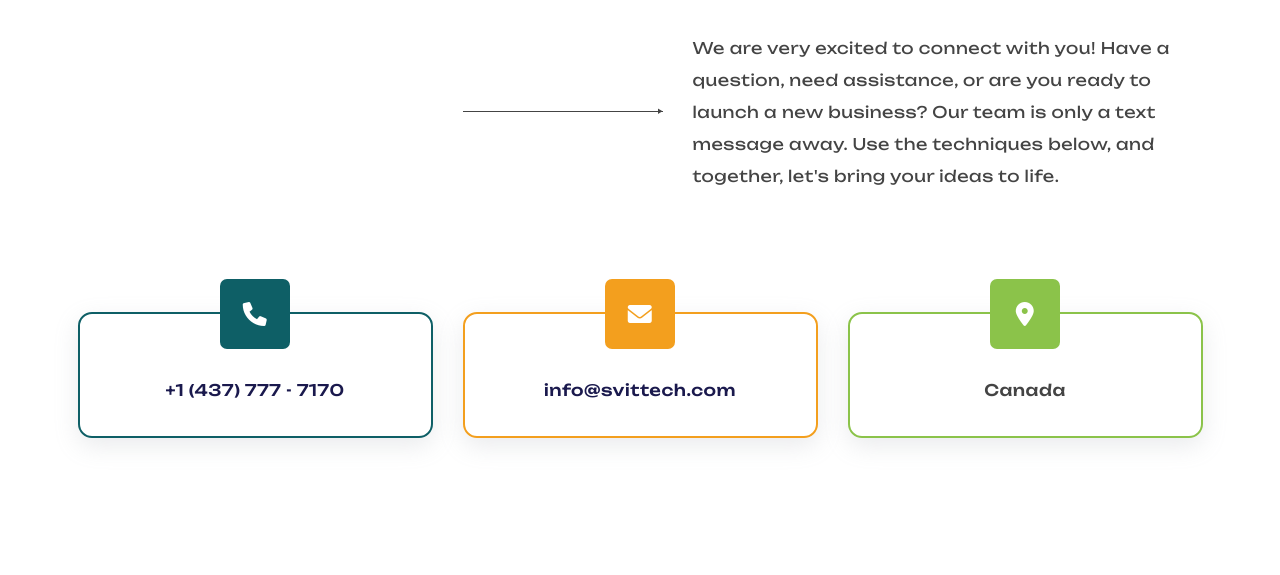
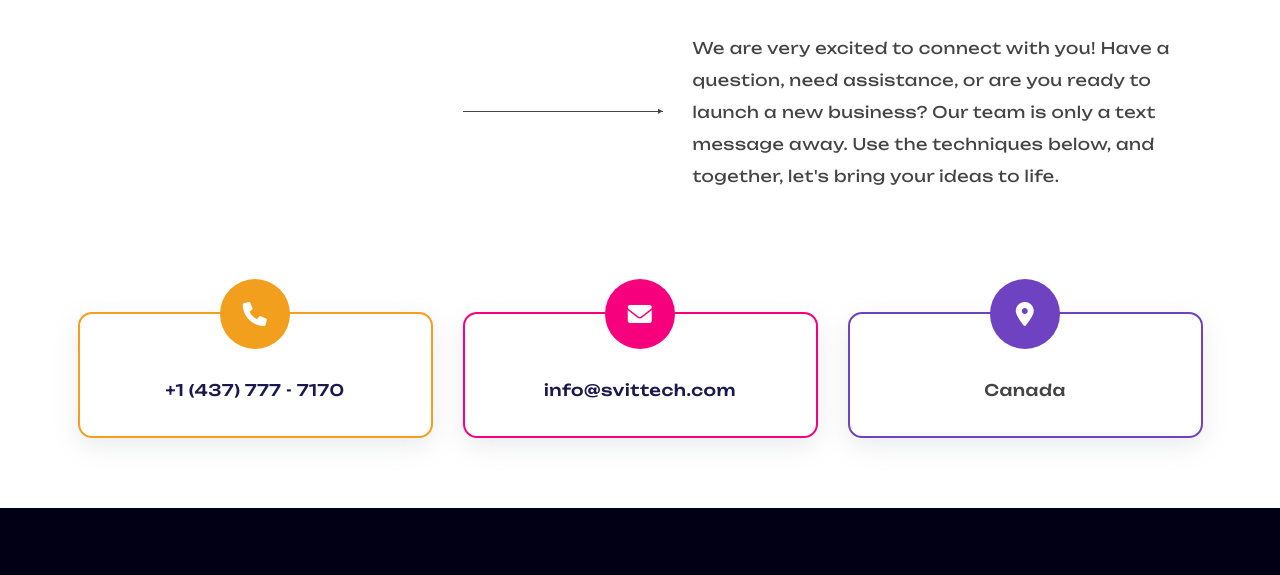
Before and after one commit to mohit-design/svittech, a plain HTML site: page contact.html in a window 1280 px wide. Shown: the part 547-1122 px from the top of the page. Drawn offline with Linux system fonts and the light colour scheme; a web font is replaced by a local one.

Commit message:
Add files via upload

```diff
--- a/css/media.css
+++ b/css/media.css
@@ -104,9 +104,9 @@ p { font: 1.4rem/1.8 "Unbounded-Regular"; }
 .footer-logo > a { text-align: center; }
 .footer-heading > h4 { font-size: 1.8rem; line-height: 1.5; margin-bottom: 20px; }
 .footer-company-desc > p { margin: 0 0 20px; }
-.footer-quick-links-listing { margin-bottom: 20px; }
+.footer-quick-links-listing { margin-bottom: 25px; }
 .footer-quick-links-listing > li { margin-bottom: 15px; }
-.footer-social-account-listing { margin-bottom: 20px; }
+.footer-social-account-listing { margin-bottom: 25px; }
 .footer-social-account-listing,
 .footer-logo-contact-listing,
 .footer-logo-contact-sub-listing { display: block; }
@@ -236,14 +236,6 @@ p { font: 1.4rem/1.8 "Unbounded-Regular"; }
 .about-image > img { margin-bottom: 30px; }
 
 	/*------- About Us Section Ends -------*/
-
-  /*------- Services Section Starts -------*/
-
-.box-services-info > h4 > span { display: inline; }
-.view-more-services-details,
-.view-more-blog-details { margin-top: 0; }
-
-  /*------- Services Section Ends -------*/
 
   /*------- Services Information Animation Section Starts -------*/
 
@@ -386,13 +378,6 @@ p { font: 1.4rem/1.8 "Unbounded-Regular"; }
 .about-image > img { margin-bottom: 40px; }
 
 	/*------- About Us Section Ends -------*/
-
-  /*------- Services Section Starts -------*/
-
-.view-more-services-details,
-.view-more-blog-details { margin-top: 10px; }
-
-  /*------- Services Section Ends -------*/
 
   /*------- Services Information Animation Section Starts -------*/
 
--- a/css/style.css
+++ b/css/style.css
@@ -115,6 +115,8 @@ button.btn-primary:hover,
 .about-info > p { margin-bottom: 30px; }
 
 	/*------- About Us Section Ends -------*/
+
+.video-section > video { width: 100%; }
 
 	/*------- Services Section Starts -------*/
 
@@ -289,14 +291,14 @@ button.btn-primary:hover,
 
 	/*------- Contact Us Section Starts -------*/
 
-.box-contact-info { border: 2px solid #1a194d; -webkit-border-radius: 14px; -moz-border-radius: 14px; -ms-border-radius: 14px; -o-border-radius: 14px; border-radius: 14px; box-shadow: rgba(149, 157, 165, 0.2) 0px 8px 24px; margin: 50px 0 70px; padding: 60px 30px 30px; position: relative; z-index: 1; }
-.box-contact-info-icon { background-color: #ffffff; -webkit-border-radius: 7px; -moz-border-radius: 7px; -ms-border-radius: 7px; -o-border-radius: 7px; border-radius: 7px; height: 70px; left: 50%; line-height: 70px; position: absolute; text-align: center; top: -35px; -webkit-transform: translateX(-50%); -moz-transform: translateX(-50%); -ms-transform: translateX(-50%); -o-transform: translateX(-50%); transform: translateX(-50%); -webkit-transition: 0.5s ease; -moz-transition: 0.5s ease; -ms-transition: 0.5s ease; -o-transition: 0.5s ease; transition: 0.5s ease; width: 70px; z-index: 1; }
-.box-call-contact-info { border-color: #0e5f66; }
-.box-call-contact-info > div { background-color: #0e5f66; }
-.box-email-contact-info { border-color: #f39f1e; }
-.box-email-contact-info > div { background-color: #f39f1e; }
-.box-address-contact-info { border-color: #8bc34a; }
-.box-address-contact-info > div { background-color: #8bc34a; }
+.box-contact-info { border: 2px solid #1a194d; -webkit-border-radius: 14px; -moz-border-radius: 14px; -ms-border-radius: 14px; -o-border-radius: 14px; border-radius: 14px; box-shadow: rgba(149, 157, 165, 0.2) 0px 8px 24px; margin: 50px 0 0; padding: 60px 30px 30px; position: relative; z-index: 1; }
+.box-contact-info-icon { background-color: #ffffff; -webkit-border-radius: 50%; -moz-border-radius: 50%; -ms-border-radius: 50%; -o-border-radius: 50%; border-radius: 50%; height: 70px; left: 50%; line-height: 70px; position: absolute; text-align: center; top: -35px; -webkit-transform: translateX(-50%); -moz-transform: translateX(-50%); -ms-transform: translateX(-50%); -o-transform: translateX(-50%); transform: translateX(-50%); -webkit-transition: 0.5s ease; -moz-transition: 0.5s ease; -ms-transition: 0.5s ease; -o-transition: 0.5s ease; transition: 0.5s ease; width: 70px; z-index: 1; }
+.box-call-contact-info { border-color: #f39f1e; }
+.box-call-contact-info > div { background-color: #f39f1e; }
+.box-email-contact-info { border-color: #f7007d; }
+.box-email-contact-info > div { background-color: #f7007d; }
+.box-address-contact-info { border-color: #6f42c1; }
+.box-address-contact-info > div { background-color: #6f42c1; }
 .box-contact-info-icon > i { color: #ffffff; font-size: 2.4rem; line-height: 70px; }
 .box-contact-info > p { font-family: "Unbounded-Medium"; text-align: center; }
 .box-contact-info > p > a { color: #1a194d; }
```
